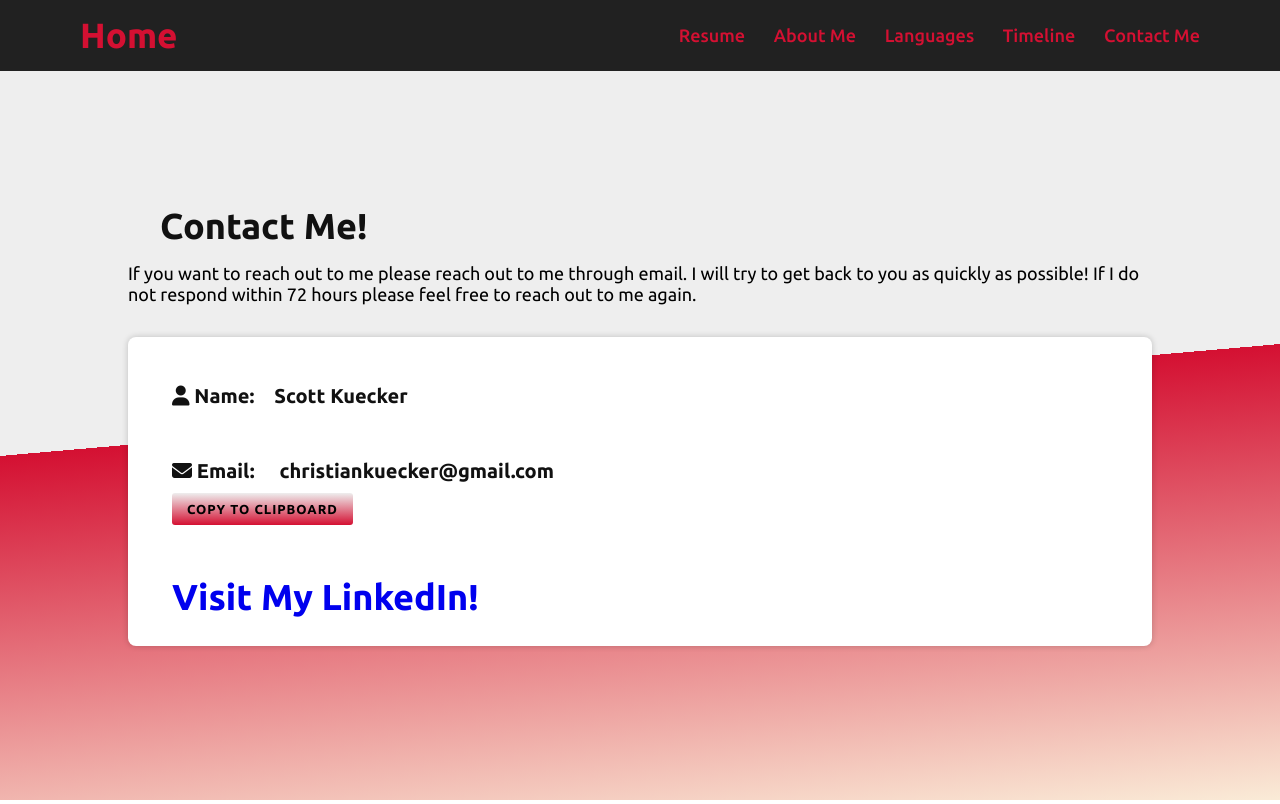
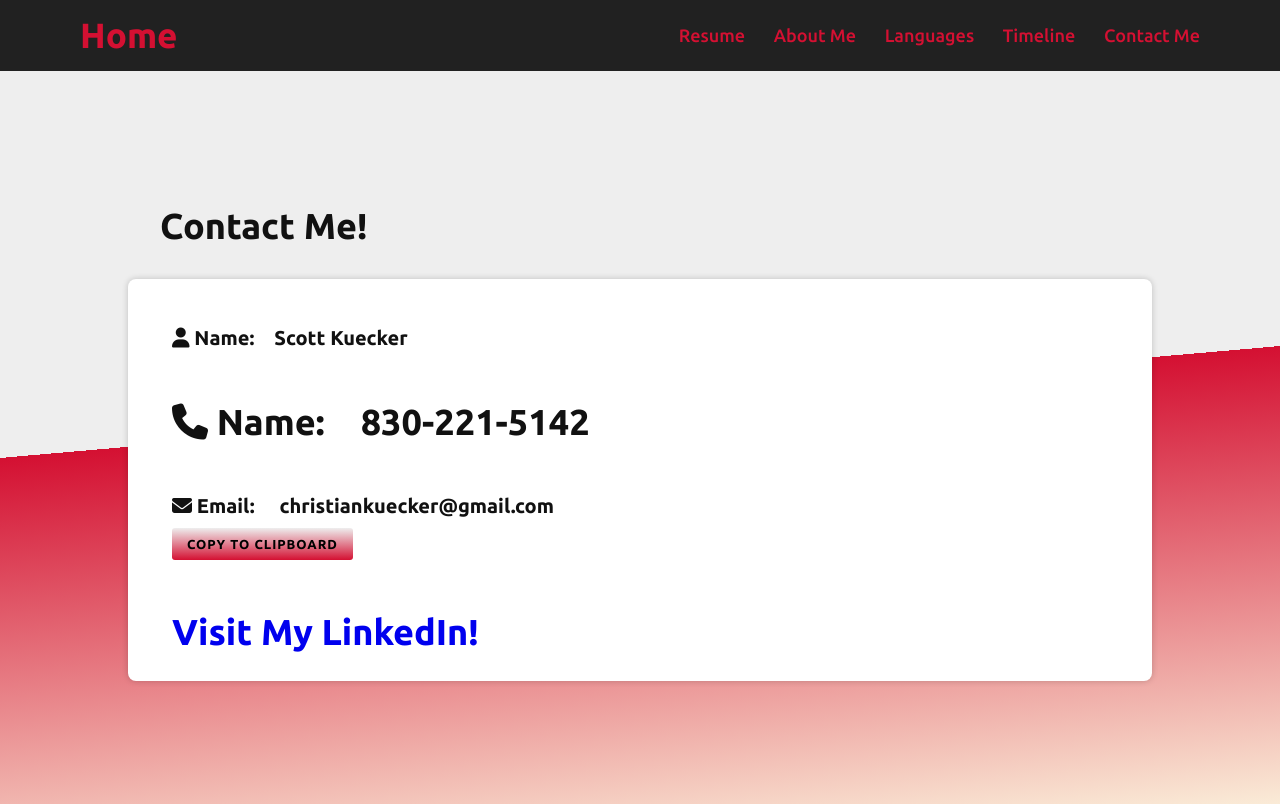
Before and after one commit to ScottKue/ScottKue.github.io, a plain HTML site: page contact.html in a window 1280 px wide. Drawn offline with nearby package versions, Linux system fonts and the light colour scheme.

Commit message:
Add files via upload

```diff
--- a/contact.html
+++ b/contact.html
@@ -30,23 +30,26 @@
             <div class="container">
                 <h1 id="test">Contact Me!</h1>
                 <p>
-                    If you want to reach out to me please reach out to me through email.
-                    I will try to get back to you as quickly as possible! If I do not respond within 72 hours please feel free to
-                    reach out to me again.
+
                 </p>
                 <div class="addy">
-                    <div class = "name" id="myName">
+                    <div class="name" id="myName">
                         <h1><i class="fas fa-user"></i>  Name:&emsp;Scott Kuecker</h1>
                     </div>
+                    <div class="phone" id="myPhone">
+                        <h1><i class="fas fa-phone"></i>  Name:&emsp;830-221-5142</h1>
+                    </div>
                     <div class="email" id="myEmail">
-                        <h1><i class="fas fa-envelope"></i>  Email:
+                        <h1>
+                            <i class="fas fa-envelope"></i>  Email:
                             &emsp;christiankuecker@gmail.com</i>
-                            <div class="btn"><button id="myButton" onclick = "focusMethod()" type ="button" >Copy to Clipboard</button><span class="tooltip">Copied!</span></div>
+                            <div class="btn"><button id="myButton" onclick="focusMethod()" type="button">Copy to Clipboard</button><span class="tooltip">Copied!</span></div>
                         </h1>
                     </div>
                     <div class="Linkdin" id="myLinkdin">
                         <h1><a href="https://linkedin.com/in/scottkuecker">Visit My LinkedIn!</a></h1>
                     </div>
+
                 </div>
                 <!-- <form method="POST" action="" id="myForm">
                     <div class = "formGroupindv">
```
